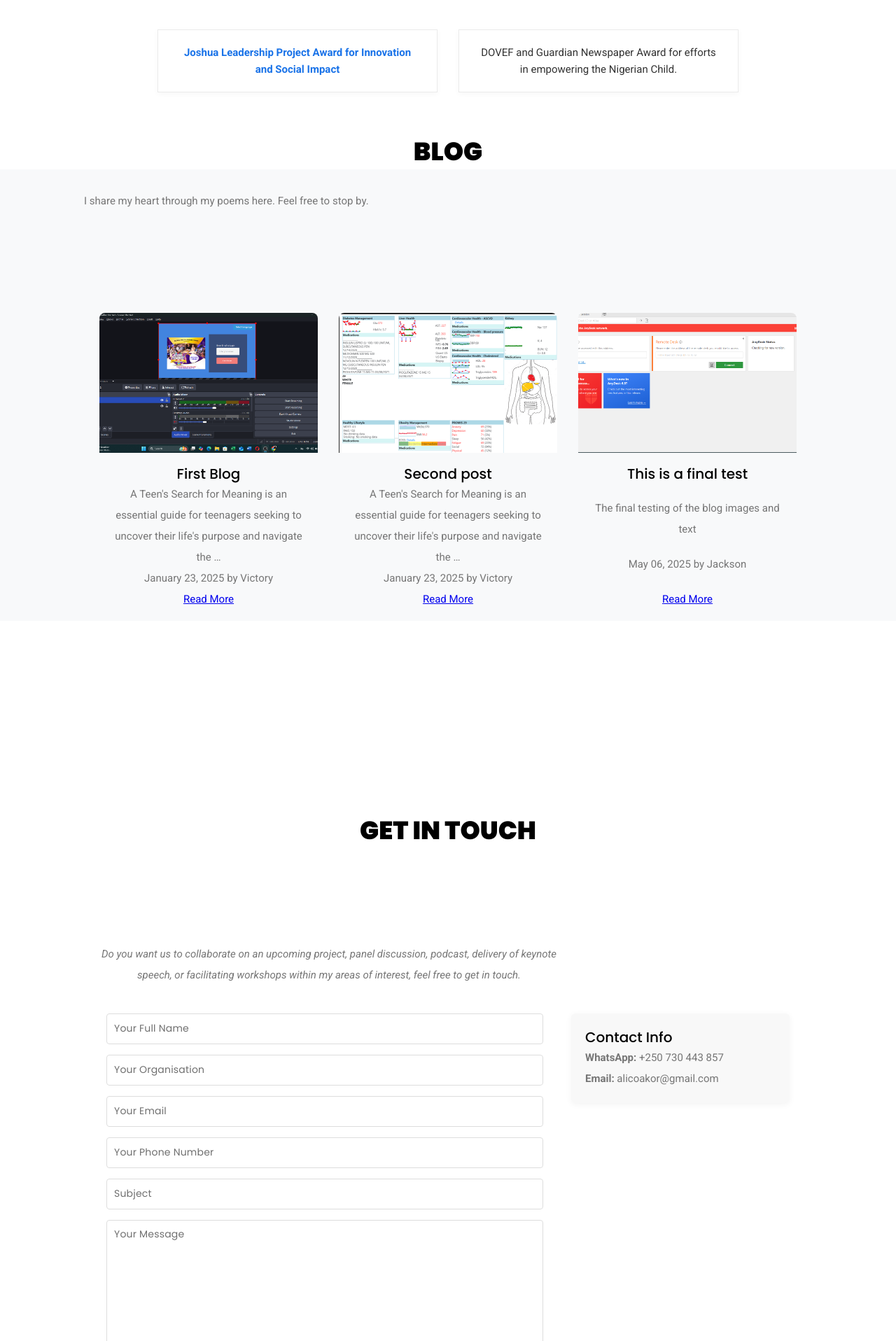
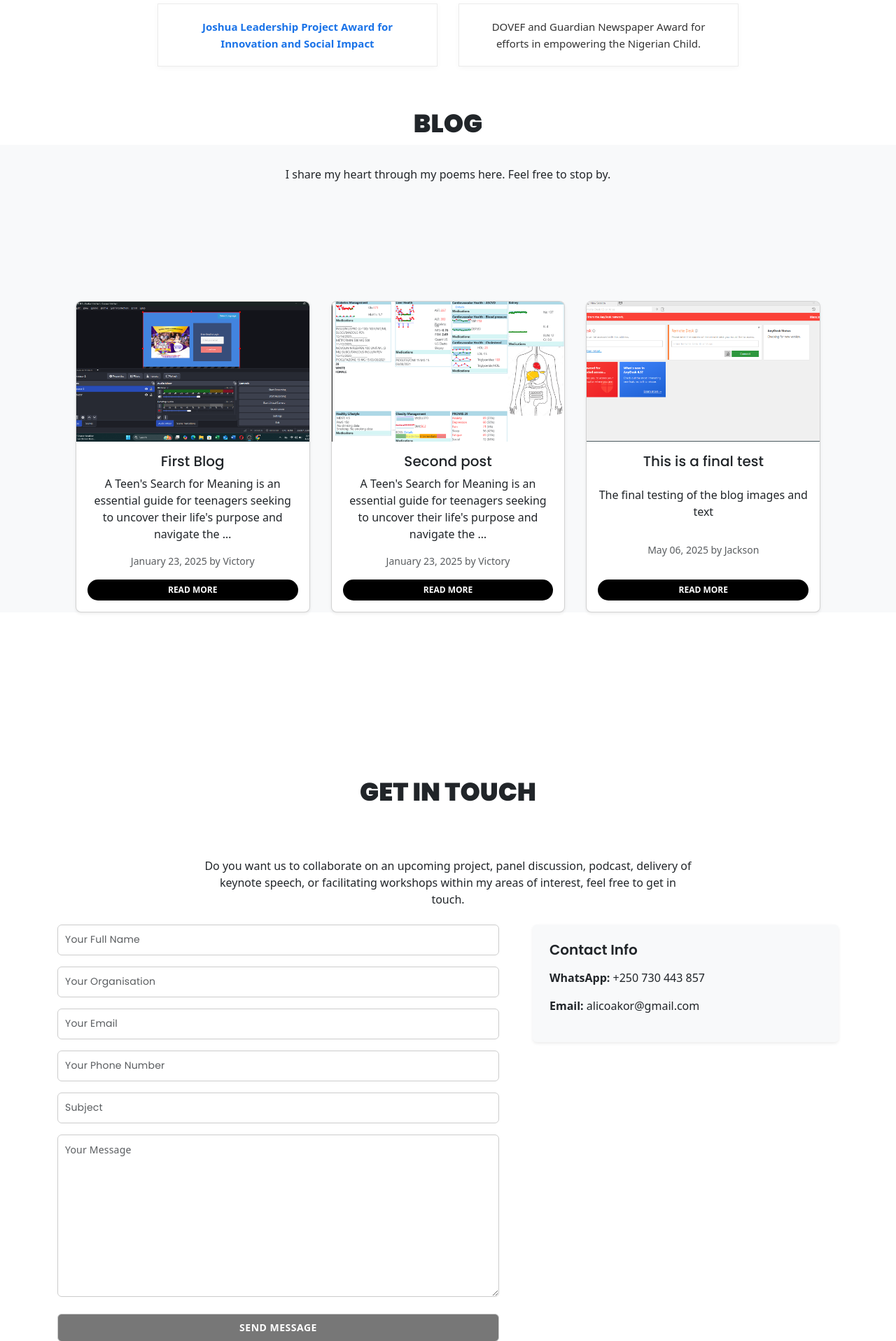
Before and after one commit to princesszion/AlicePortfolio, a Django app: page / in a window 1280 px wide. Shown: the part 3732-5648 px from the top of the page at 70% size. Run offline with Django 5.2, Linux system fonts and the light colour scheme; data comes from the database, SQL or seed files in the repository; some libraries are stand-ins or nearby versions; some web fonts are replaced.

Commit message:
edited layout

```diff
--- a/myblog/templates/index.html
+++ b/myblog/templates/index.html
@@ -22,6 +22,8 @@
 
 <link rel="stylesheet" type="text/css" href=" {% static 'css/plugins.css' %}" />
 <link rel="stylesheet" type="text/css" href="{% static 'css/style.css' %}" />
+<link href="https://cdn.jsdelivr.net/npm/bootstrap@5.3.0/dist/css/bootstrap.min.css" rel="stylesheet">
+
 <!--[if lt IE 9]> <script type="text/javascript" src="js/modernizr.custom.js"></script> <![endif]-->
 <!-- /STYLES -->
 
@@ -512,7 +514,8 @@
 				  <h5 class="card-title">{{ post.title }}</h5>
 				  <p class="card-text">{{ post.content|truncatewords:20 }}</p>
 				  <p class="text-muted small">{{ post.created_at|date:"F d, Y" }} by {{ post.author }}</p>
-				  <a href="{% url 'blog_detail' post.pk %}" class="btn btn-outline-primary btn-sm">Read More</a>
+				  <a href="{% url 'blog_detail' post.pk %}" class="read-more-btn">Read More</a>
+
 				</div>
 			  </div>
 			</div>
@@ -524,29 +527,23 @@
   </div>
   <!-- /BLOG -->
 
-	<!-- /BLOG -->
-
-	<!-- CONTACT -->
 <div class="waxon_tm_contact" id="contact">
   <div class="container">
-	<div class="waxon_tm_main_title" style="text-align: center; padding-top: 40px;">
+	<div class="waxon_tm_main_title">
 		<div class="title">
 		  <h3>Get In Touch</h3>
 		</div>
 	  </div>
-    <div class="waxon_tm_main_title" style="text-align: center; padding-top: 40px;">
-      <div class="title">
-		 <div class="desc text-center" style="max-width: 700px; margin: auto;">
-      <p>
+    <div class="text-center mb-4 pt-5">
+      <p class="mt-3" style="max-width: 700px; margin: auto;">
         Do you want us to collaborate on an upcoming project, panel discussion, podcast, delivery of keynote speech,
         or facilitating workshops within my areas of interest, feel free to get in touch.
       </p>
     </div>
 
-      </div>
-    </div>
-    <div class="contact_wrapper">
-      <div class="form_section">
+    <div class="row g-5 align-items-start">
+      <!-- FORM SECTION -->
+      <div class="col-lg-7">
         <form method="post" class="contact_form" id="contact_form" autocomplete="off">
           {% csrf_token %}
           {% if messages %}
@@ -557,28 +554,31 @@
           </ul>
           {% endif %}
 
-          <div class="form-group">{{ form.full_name }}</div>
-          <div class="form-group">{{ form.organisation }}</div>
-          <div class="form-group">{{ form.email }}</div>
-          <div class="form-group">{{ form.phone }}</div>
-          <div class="form-group">{{ form.subject }}</div>
-          <div class="form-group">{{ form.message }}</div>
+          <div class="form-group mb-3">{{ form.full_name }}</div>
+          <div class="form-group mb-3">{{ form.organisation }}</div>
+          <div class="form-group mb-3">{{ form.email }}</div>
+          <div class="form-group mb-3">{{ form.phone }}</div>
+          <div class="form-group mb-3">{{ form.subject }}</div>
+          <div class="form-group mb-3">{{ form.message }}</div>
 
-          <div class="form-group">
-            <input type="submit" value="Send Message" class="btn btn-primary btn-block">
+          <div class="form-group mt-4">
+            <input type="submit" value="Send Message" class="btn btn-dark w-100">
           </div>
         </form>
       </div>
 
-      <div class="contact_info">
-        <h5>Contact Info</h5>
+      <!-- CONTACT INFO SECTION -->
+      <div class="col-lg-5">
+        <div class="bg-light p-4 rounded shadow-sm h-100">
+          <h5 class="fw-semibold mb-3">Contact Info</h5>
           <p><strong>WhatsApp:</strong> +250 730 443 857</p>
           <p><strong>Email:</strong> alicoakor@gmail.com</p>
         </div>
       </div>
     </div>
   </div>
-<!-- /CONTACT -->
+</div>
+
 
 
 	<!-- COPYRIGHT -->
--- a/myproject/settings.py
+++ b/myproject/settings.py
@@ -85,6 +85,7 @@
 #         'NAME': BASE_DIR / 'db.sqlite3',
 #     }
 # }
+
 DATABASES = {
     "default": {
         "ENGINE": 'django.db.backends.postgresql',
--- a/static/css/style.css
+++ b/static/css/style.css
@@ -3264,6 +3264,37 @@
 	object-fit: cover;
 	display: block;
   }
+  @media (max-width: 768px) {
+  ul.gallery_zoom.grid-3col-vertical {
+    padding: 0 !important;
+    margin: 0 auto !important;
+    width: 100%;
+    display: flex;
+    flex-direction: column;
+    align-items: center;
+  }
+
+  ul.gallery_zoom.grid-3col-vertical li {
+    width: 100% !important;
+    padding: 0 10px;
+    box-sizing: border-box;
+  }
+
+  .list_inner {
+    width: 100%;
+  }
+
+  .list_inner .image img {
+    width: 100%;
+    height: auto;
+    object-fit: cover;
+  }
+
+  .portfolio_inner {
+    padding: 0 10px;
+  }
+}
+
 /* ==== PUBLICATIONS SECTION FIXES ==== */
 .publication-list {
 	padding-left: 20px;
@@ -3490,7 +3521,7 @@
 	  font-size: 16px;
 	}
   }
-/* === FINAL CONTACT SECTION FIX === */
+/* === FINAL CONTACT SECTION FIX ===
 .contact_wrapper {
   display: flex;
   flex-wrap: wrap;
@@ -3549,4 +3580,70 @@
     max-width: 100%;
     flex: 0 0 100%;
   }
-}
+} */
+
+.contact-layout {
+  margin-top: 40px;
+}
+
+.contact_form input,
+.contact_form textarea {
+  width: 100%;
+  padding: 12px;
+  border-radius: 6px;
+  border: 1px solid #ccc;
+  font-size: 14px;
+  box-sizing: border-box;
+}
+
+.contact_info {
+  font-size: 15px;
+  line-height: 1.7;
+}
+
+@media (max-width: 991px) {
+  .contact-layout > div {
+    max-width: 100%;
+    flex: 0 0 100%;
+  }
+
+  .contact_info {
+    margin-top: 30px;
+    text-align: center;
+  }
+}
+
+/* === Read More Button Styling === */
+.read-more-btn {
+  display: inline-block;
+  padding: 6px 20px;
+  font-size: 12px;
+  font-weight: 600;
+  text-transform: uppercase;
+  color: #fff;
+  background-color: #000;
+  border: none;
+  border-radius: 20px;
+  transition: background 0.3s ease, transform 0.2s ease;
+  text-decoration: none;
+}
+
+.read-more-btn:hover {
+  background-color: #0f5bd8;
+  transform: translateY(-1px);
+  text-decoration: none;
+}
+.contact_form input,
+.contact_form textarea {
+  width: 100%;
+  padding: 12px;
+  border-radius: 6px;
+  border: 1px solid #ccc;
+  font-size: 14px;
+  box-sizing: border-box;
+}
+
+.contact_form input[type="submit"] {
+  text-transform: uppercase;
+  font-weight: bold;
+}
```
Lines whose indentation alone changed are shown as unchanged.
